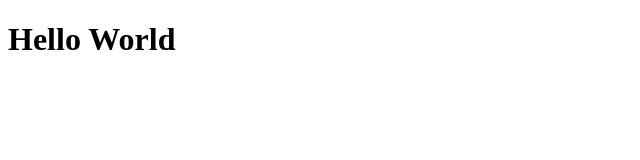
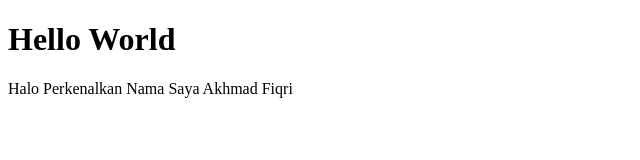
Before and after one commit to AkhmadFiqri/Jwd, a plain HTML site: page index.html in a window 1280 px wide. Shown: the whole page, without its empty margins (0-640 px from the left). Drawn offline with Linux system fonts and the light colour scheme.

Commit message:
Menambahkan File

```diff
--- a/index.html
+++ b/index.html
@@ -9,5 +9,8 @@
     <h1>
         Hello World
     </h1>
+    <p>
+        Halo Perkenalkan Nama Saya Akhmad Fiqri
+    </p>
 </body>
 </html>
```
